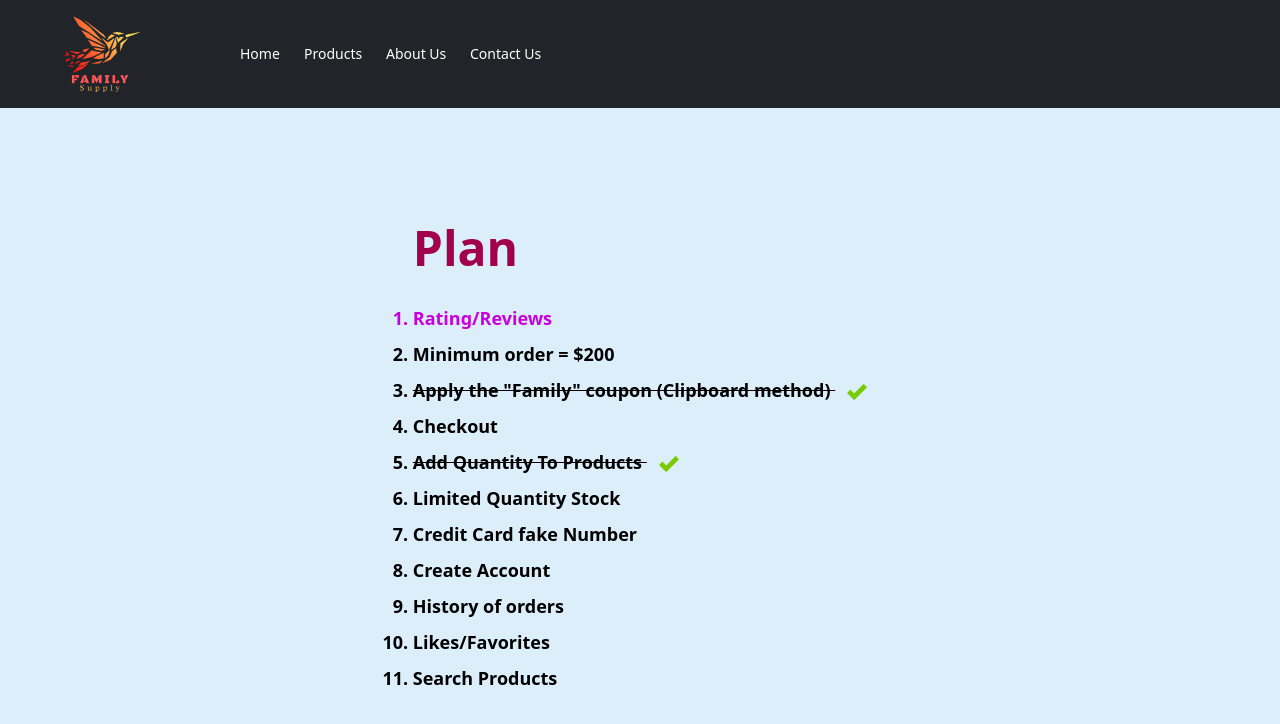
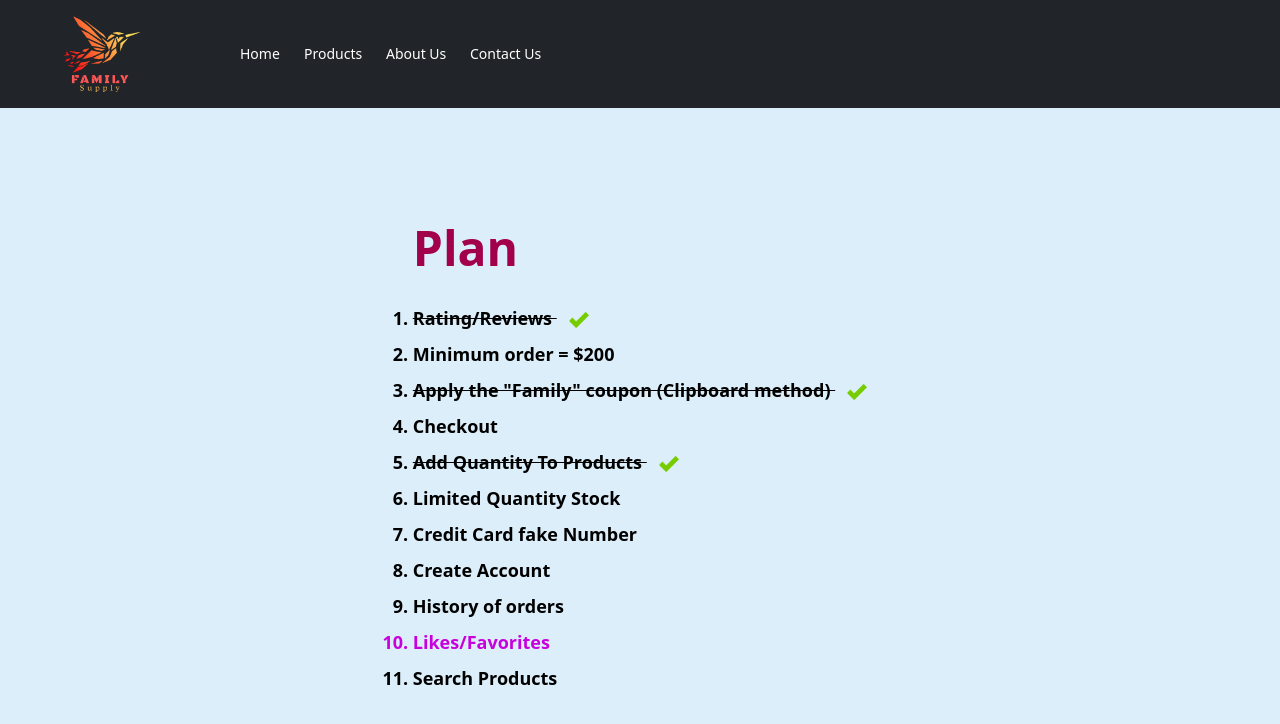
Before and after one commit to Dmitriy88k/familysupply, a React (Vite) app: page /contact in a window 1280 px wide. Shown: the top 724 px of the page. Built offline with nearby package versions, Linux system fonts and the light colour scheme; a web font is replaced by a local one.

Commit message:
Add component to rate a product

```diff
--- /dev/null
+++ b/src/components/starRating.tsx
@@ -0,0 +1,18 @@
+import { Star } from "lucide-react";
+
+const StarRating = ({ rating }: { rating: number }) => {
+    const totalStars = 5;
+    return(
+        <div className="flex gap-1 mx-auto mb-1 md:mx-0 xl:mx-auto">
+            {Array.from({ length: totalStars }, (_, index) => (
+                <Star
+                    key={index}
+                    size={20}
+                    className={index < rating ? "text-[#FF9900] fill-[#FF9900]" : "text-gray-300"}
+                />
+            ))}
+        </div>
+    )
+}
+
+export default StarRating;
--- a/src/pages/contact.tsx
+++ b/src/pages/contact.tsx
@@ -7,7 +7,7 @@ const Contact = () => {
             <div className=" max-w-full">
                 <h1 className="font-extrabold text-5xl mb-7 text-pink-800">Plan</h1>
                 <ul className="list-decimal leading-loose font-semibold text-lg">
-                    <li className="text-fuchsia-600">Rating/Reviews</li>
+                    <li className="line-through">Rating/Reviews <img src={CheckIcon} alt="" className="inline w-5 ml-3"/></li>
                     <li>Minimum order = $200</li>
                     <li className="line-through">Apply the "Family" coupon (Clipboard method) <img src={CheckIcon} alt="" className="inline w-5 ml-3"/></li>
                     <li>Checkout</li>
@@ -16,7 +16,7 @@ const Contact = () => {
                     <li>Credit Card fake Number</li>
                     <li>Create Account</li>
                     <li>History of orders</li>
-                    <li>Likes/Favorites</li>
+                    <li className="text-fuchsia-600">Likes/Favorites </li>
                     <li>Search Products</li>
                 </ul>
             </div>
--- a/src/pages/products.tsx
+++ b/src/pages/products.tsx
@@ -2,6 +2,8 @@ import { useEffect, useState } from "react";
 import { db } from "../firebase";
 import { collection, getDocs } from "firebase/firestore";
 import { getStorage, ref, getDownloadURL } from "firebase/storage";
+import StarRating from "../components/starRating";
+
 
 interface Product {
   id: string;
@@ -10,6 +12,7 @@ interface Product {
   price: number;
   imagePath: string;
   imageUrl?: string;
+  rating: number;
 }
 
 const Products = () => {
@@ -44,6 +47,7 @@ const Products = () => {
               price: data.price ?? 0,
               imagePath: data.imagePath ?? "",
               imageUrl,
+              rating: data.rating ?? 0,
             };
           })
         );
@@ -59,7 +63,7 @@ const Products = () => {
 
   return (
     <div className="bg-[#DCEEF9] min-h-screen px-4 py-10">
-      <div className="w-[92%] mx-auto grid gap-6 sm:grid-cols-2 md:grid-cols-3 lg:grid-cols-4">
+      <div className="w-[70%] sm:w-[92%] mx-auto grid gap-6 sm:grid-cols-2 md:grid-cols-3 lg:grid-cols-4">
 
         {products.map((product) => (
           <div key={product.id} className="bg-white rounded-3xl p-5 shadow-md hover:shadow-lg transition-shadow duration-300 flex flex-col md:justify-between md:min-h-[340px]">
@@ -76,6 +80,7 @@ const Products = () => {
 
             <div className="flex flex-col p-5 mx-auto text-center md:text-start md:mx-0 xl:mx-auto xl:text-center">
               <h2 className="font-semibold  h-13 truncate">{product.name}</h2>
+              <StarRating rating={product.rating}/>
               <p className="text-sm text-gray-600"> {product.description}</p>
               <p className="font-bold text-black text-md"> ${product.price.toFixed(2)} </p>
               <div className="flex flex-col 2xl:flex-row items-start xl:items-center gap-3 mt-4">
--- a/upload.cjs
+++ b/upload.cjs
@@ -23,6 +23,7 @@ fs.createReadStream("products.csv")
           description: item.description,
           price: parseFloat(item.price),
           imagePath: item.imagePath,
+          rating: parseInt(item.rating || "0", 10),
         };
 
         // Optionally use product name or a unique ID
```
Also changed, not shown: products.csv.
